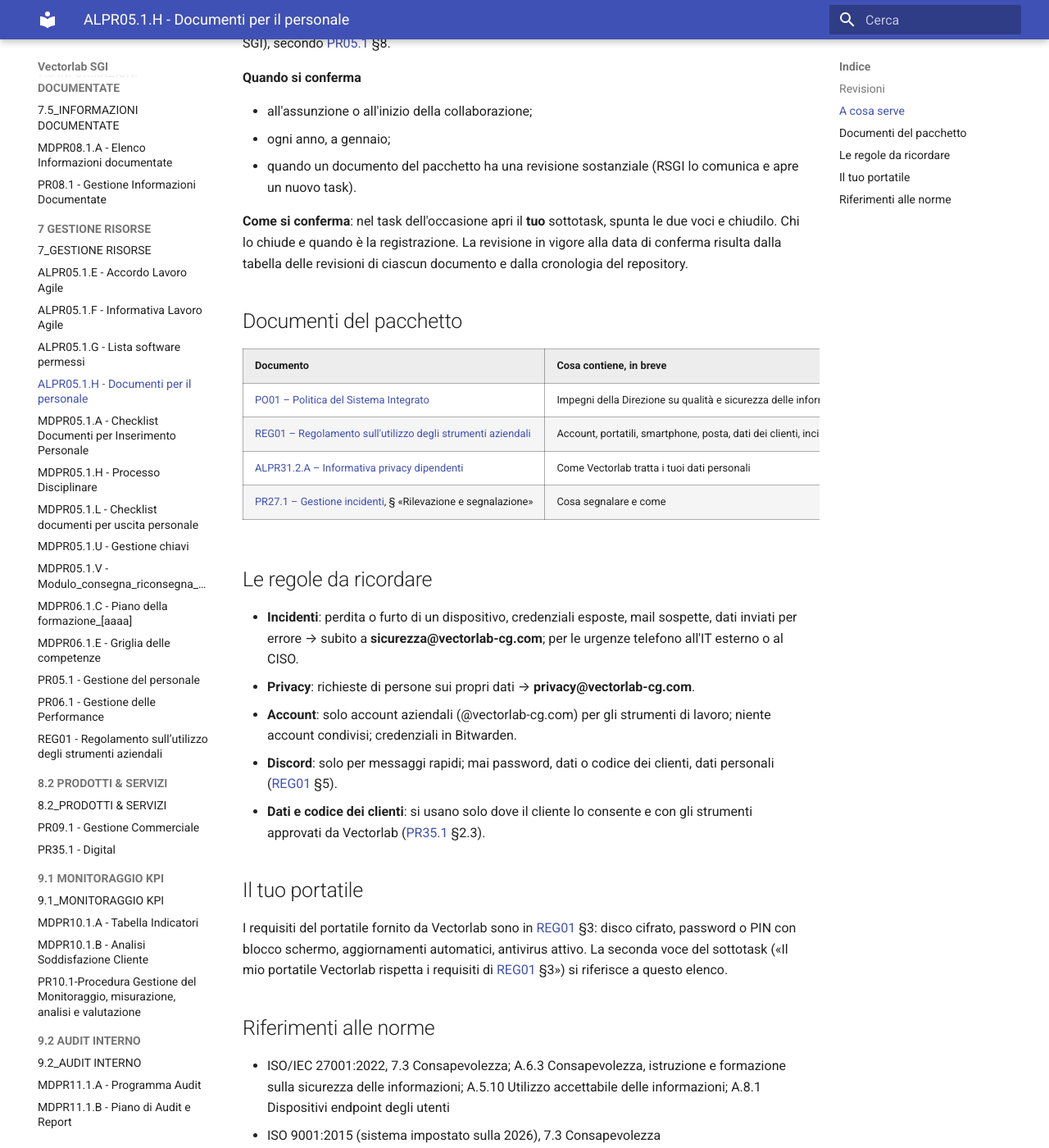
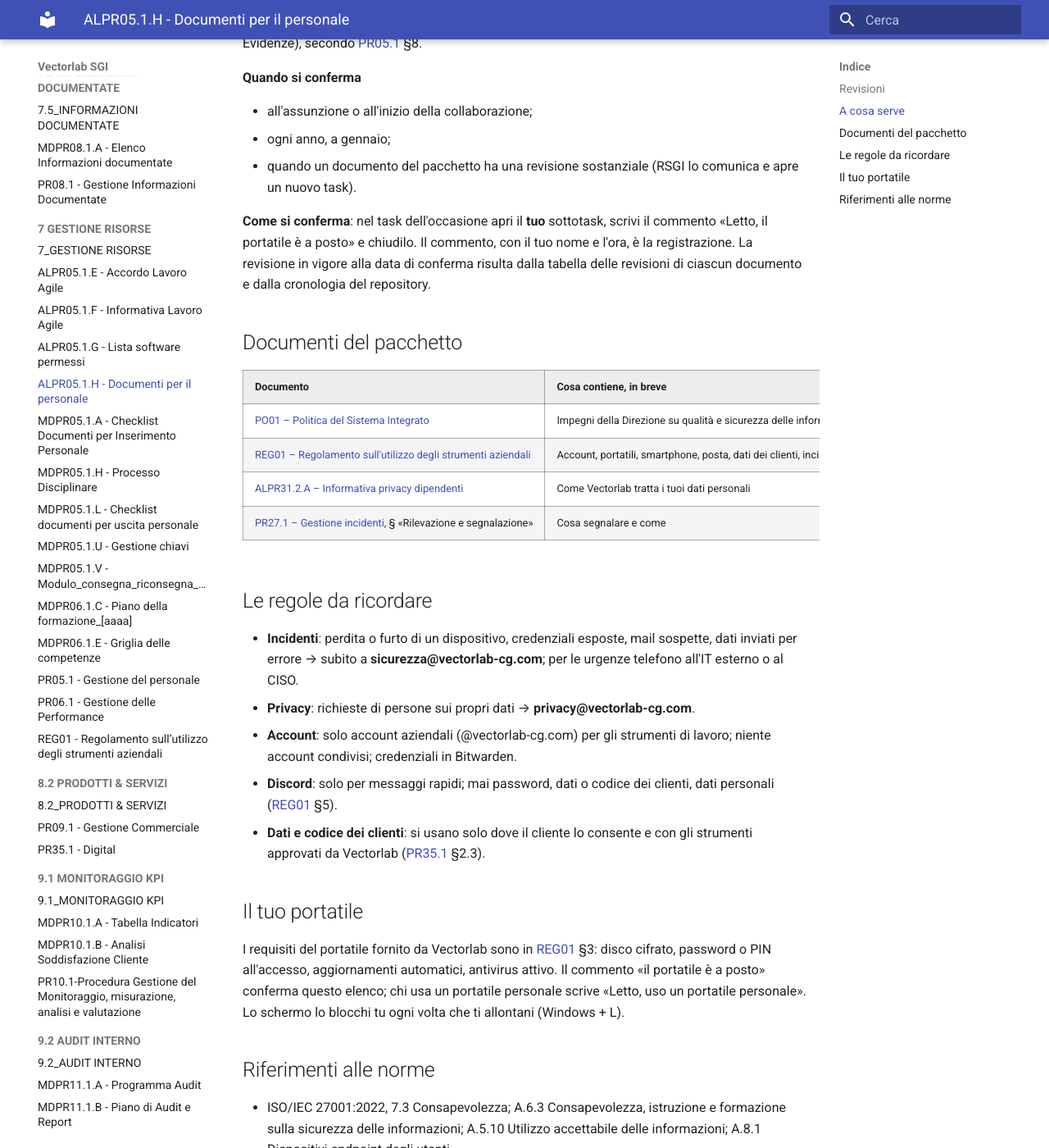
Before and after one commit to davideruzzenenti/Vectorlab-SGI, an MkDocs documentation site: the page built from docs/7_GESTIONE RISORSE/ALPR05.1.H - Documenti per il personale.md, in a window 1280 px wide and 1400 px high, scrolled down 453 px. Shown: the whole window at 82% size. Built offline with MkDocs 1.6.1 and Material for MkDocs 9.7.7, drawn with Linux system fonts in a browser that asks for light colours.

Commit message:
Semplifica la presa visione: conferma con un commento nel sottotask
- ALPR05.1.H, PR05.1: la presa visione si registra con il commento «Letto,
  il portatile è a posto» (nome e ora sono l'evidenza); la lista
  «Consapevolezza e formazione» è nella cartella Evidenze, anche in PO31.
- REG01 §3: il blocco dello schermo (Windows + L) è responsabilità di chi usa
  il portatile.

Co-Authored-By: Claude Opus 5.5 <noreply@anthropic.com>

```diff
--- a/docs/7_GESTIONE RISORSE/ALPR05.1.H - Documenti per il personale.md
+++ b/docs/7_GESTIONE RISORSE/ALPR05.1.H - Documenti per il personale.md
@@ -12,7 +12,7 @@ Questa pagina elenca i documenti che chi lavora per Vectorlab
 (dipendenti e collaboratori, compreso l'IT esterno) deve conoscere. La
 lettura si conferma una volta per tutto il pacchetto, non documento per
 documento, nella lista ClickUp **«Consapevolezza e formazione»**
-(cartella SGI), secondo [PR05.1](PR05.1%20-%20Gestione%20del%20personale.md) §8.
+(cartella Evidenze), secondo [PR05.1](PR05.1%20-%20Gestione%20del%20personale.md) §8.
 
 **Quando si conferma**
 
@@ -22,8 +22,8 @@ documento, nella lista ClickUp **«Consapevolezza e formazione»**
   (RSGI lo comunica e apre un nuovo task).
 
 **Come si conferma**: nel task dell'occasione apri il **tuo**
-sottotask, spunta le due voci e chiudilo. Chi lo chiude e quando è la
-registrazione. La revisione in vigore alla data di conferma risulta
+sottotask, scrivi il commento «Letto, il portatile è a posto» e chiudilo.
+Il commento, con il tuo nome e l'ora, è la registrazione. La revisione in vigore alla data di conferma risulta
 dalla tabella delle revisioni di ciascun documento e dalla cronologia
 del repository.
 
@@ -55,10 +55,11 @@ del repository.
 ## Il tuo portatile
 
 I requisiti del portatile fornito da Vectorlab sono in [REG01](REG01%20-%20Regolamento%20sull%E2%80%99utilizzo%20degli%20strumenti%20aziendali.md) §3: disco
-cifrato, password o PIN con blocco schermo, aggiornamenti automatici,
-antivirus attivo. La seconda voce del sottotask («Il mio portatile
-Vectorlab rispetta i requisiti di [REG01](REG01%20-%20Regolamento%20sull%E2%80%99utilizzo%20degli%20strumenti%20aziendali.md) §3») si riferisce a questo
-elenco.
+cifrato, password o PIN all'accesso, aggiornamenti automatici,
+antivirus attivo. Il commento «il portatile è a posto» conferma questo
+elenco; chi usa un portatile personale scrive «Letto, uso un portatile
+personale». Lo schermo lo blocchi tu ogni volta che ti allontani
+(Windows + L).
 
 ## Riferimenti alle norme
 
```
Also changed, not shown: docs/7_GESTIONE RISORSE/PR05.1 - Gestione del personale.md (+7 -6 lines), docs/7_GESTIONE RISORSE/REG01 - Regolamento sull’utilizzo degli strumenti aziendali.md (+3 -2 lines), docs/A_CONFORMITA_/PO31 - Misure di sicurezza protezione dati personali.md (+1 -1 lines).
